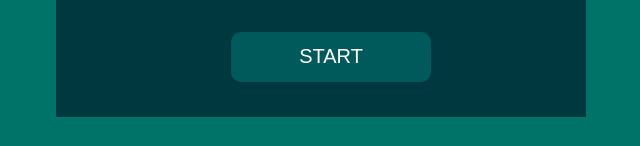
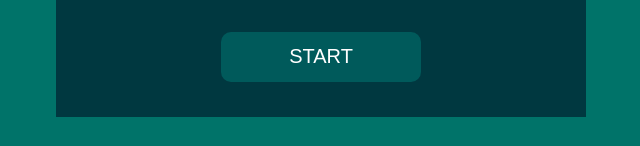
Before and after one commit to freeshtm/TicTacToe-Game, a plain HTML site: page index.html in a window 1280 px wide. Shown: the part 651-797 px from the top of the page, without its empty margins (319-959 px from the left). Drawn offline with Linux system fonts and the light colour scheme.

Commit message:
Look of the site

```diff
--- a/style.css
+++ b/style.css
@@ -73,11 +73,11 @@ body {
 }
 
 .menu {
-    width: 100%;
+    width: 490px;
     height: 100px;
     margin: 10px;
     display: flex;
-    justify-content: center;
+    justify-content: space-evenly;
     align-items: center;
 }
 
```
